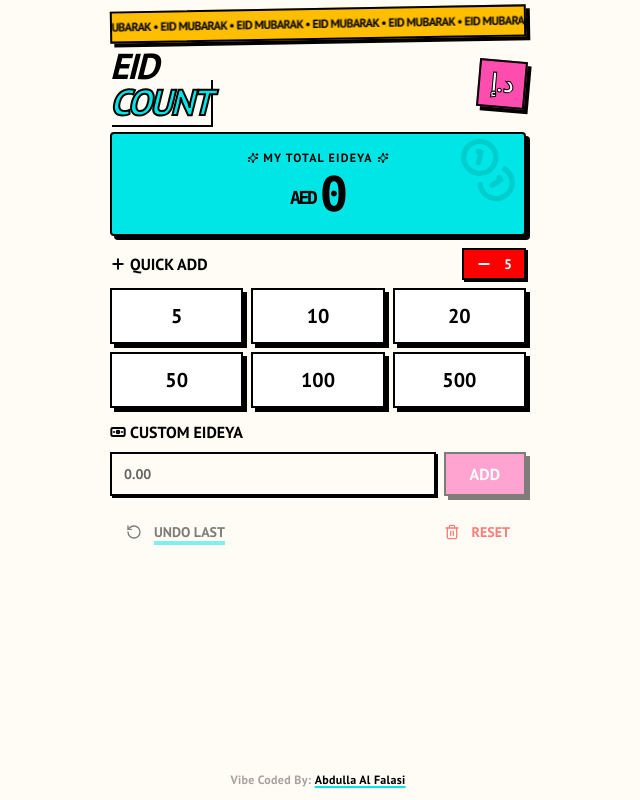
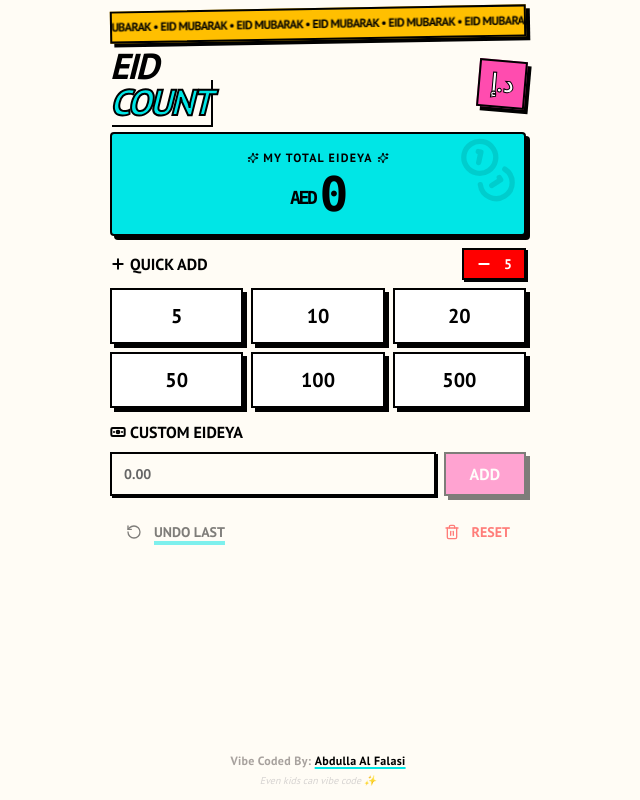
Before and after one commit to sfdxb7/eid-count, a Next.js app: page / in a window 1280 px wide. Shown: the whole page, without its empty margins (322-962 px from the left). Built offline with nearby package versions, Linux system fonts and the light colour scheme.

Commit message:
Add: Even kids can vibe code

```diff
--- a/src/components/EidCalculator.tsx
+++ b/src/components/EidCalculator.tsx
@@ -204,6 +204,7 @@ export default function EidCalculator() {
       {/* Credit */}
       <div className="text-center pb-3 flex-shrink-0">
         <p className="text-xs font-bold text-stone-400 tracking-wide">Vibe Coded By: <a href="mailto:a.falasi77@gmail.com" className="text-foreground font-black underline decoration-2 decoration-primary underline-offset-2 hover:text-primary transition-colors">Abdulla Al Falasi</a></p>
+        <p className="text-[10px] text-stone-300 mt-1 italic">Even kids can vibe code ✨</p>
       </div>
     </div>
   );
```
